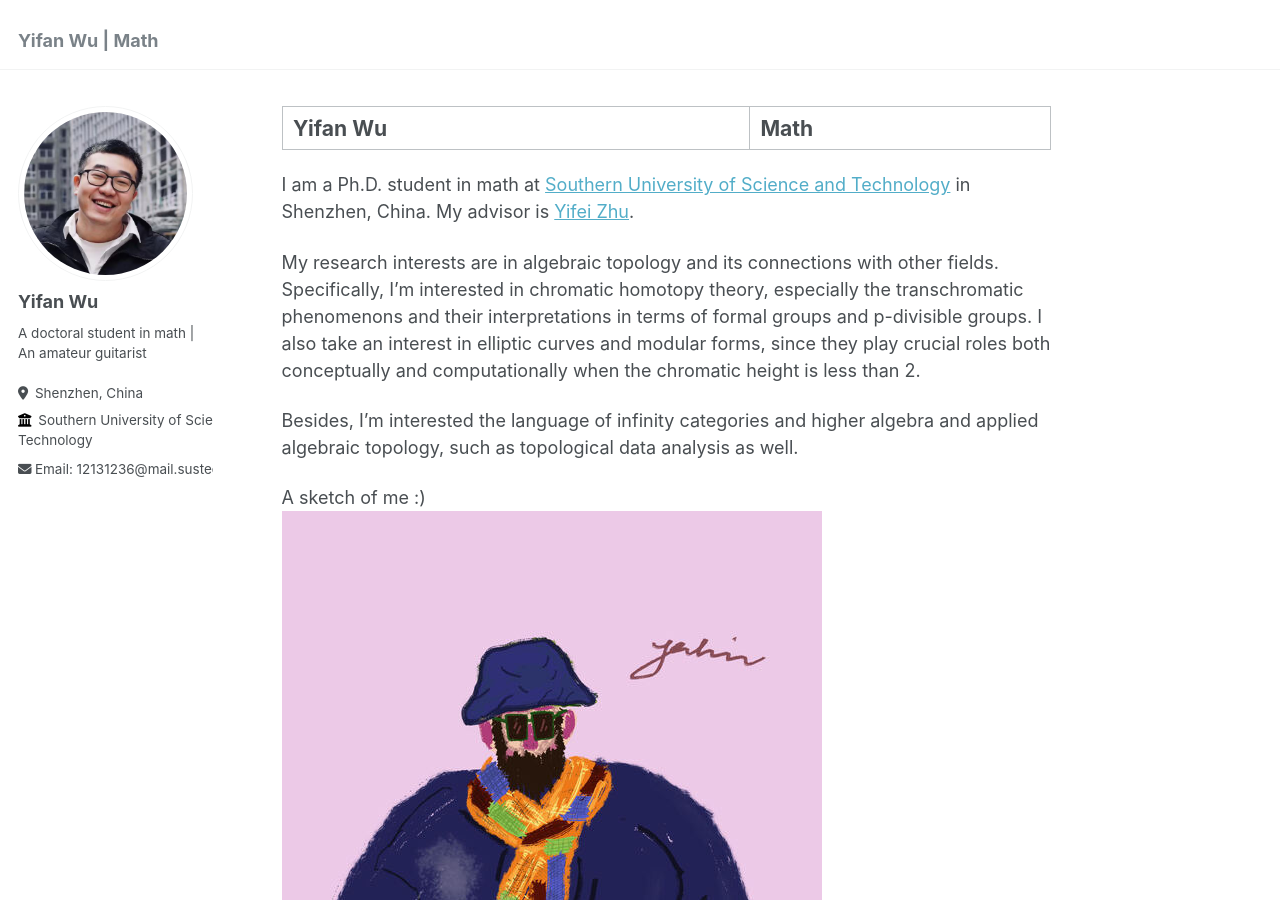
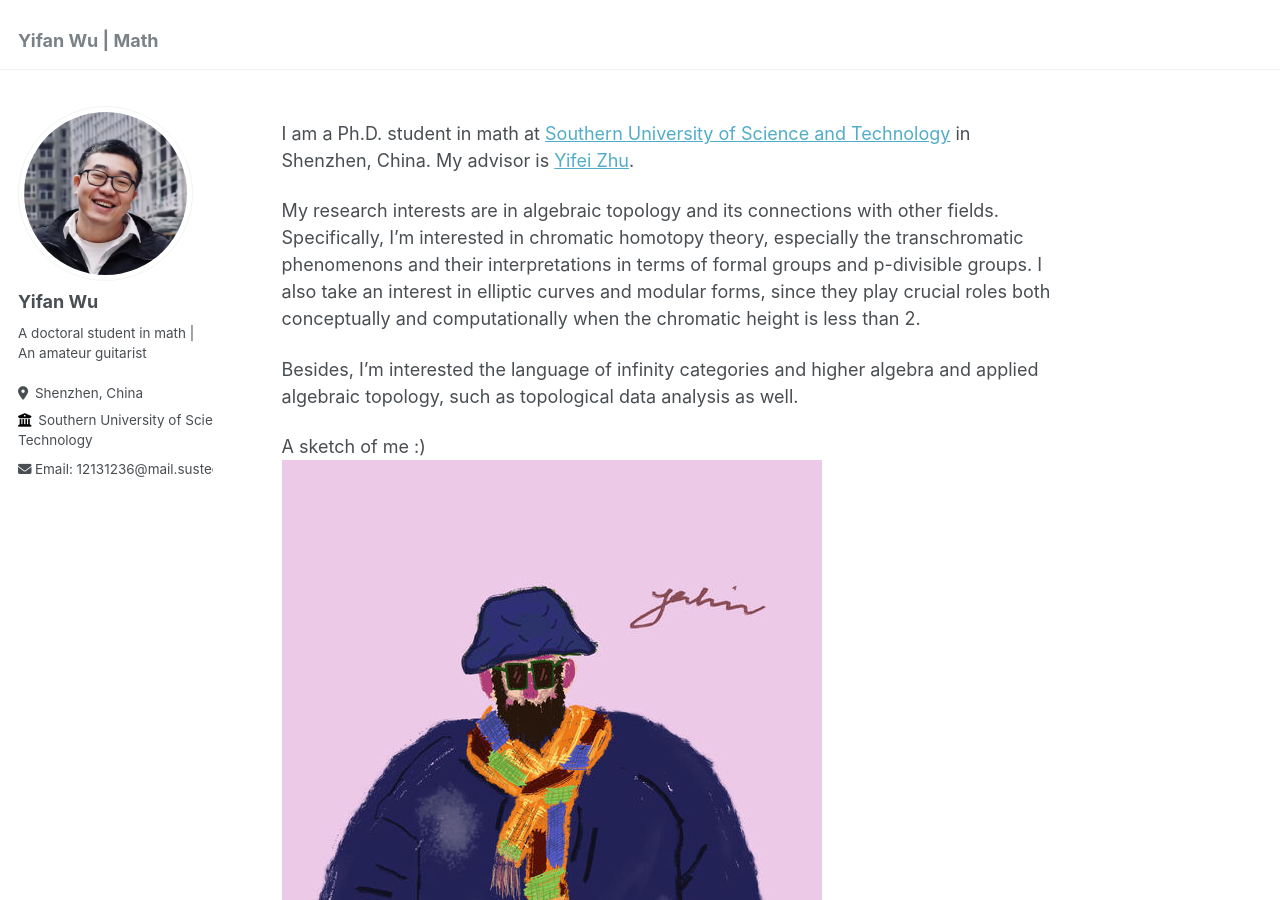
Before and after one commit to Wuyf19970105/Wuyf19970105.github.io, a Jekyll site: the page built from _pages/about.md, in a window 1280 px wide and 900 px high. Built offline with Jekyll 4.4.1, drawn with Linux system fonts in a browser that asks for light colours.

Commit message:
Update about.md
Signed-off-by: Yifan Wu <148335396+Wuyf19970105@users.noreply.github.com>

```diff
--- a/_pages/about.md
+++ b/_pages/about.md
@@ -1,6 +1,6 @@
 ---
 permalink: /
-title: "Yifan Wu | Math"
+title: ""
 author_profile: true
 redirect_from:
   - /about/
```
